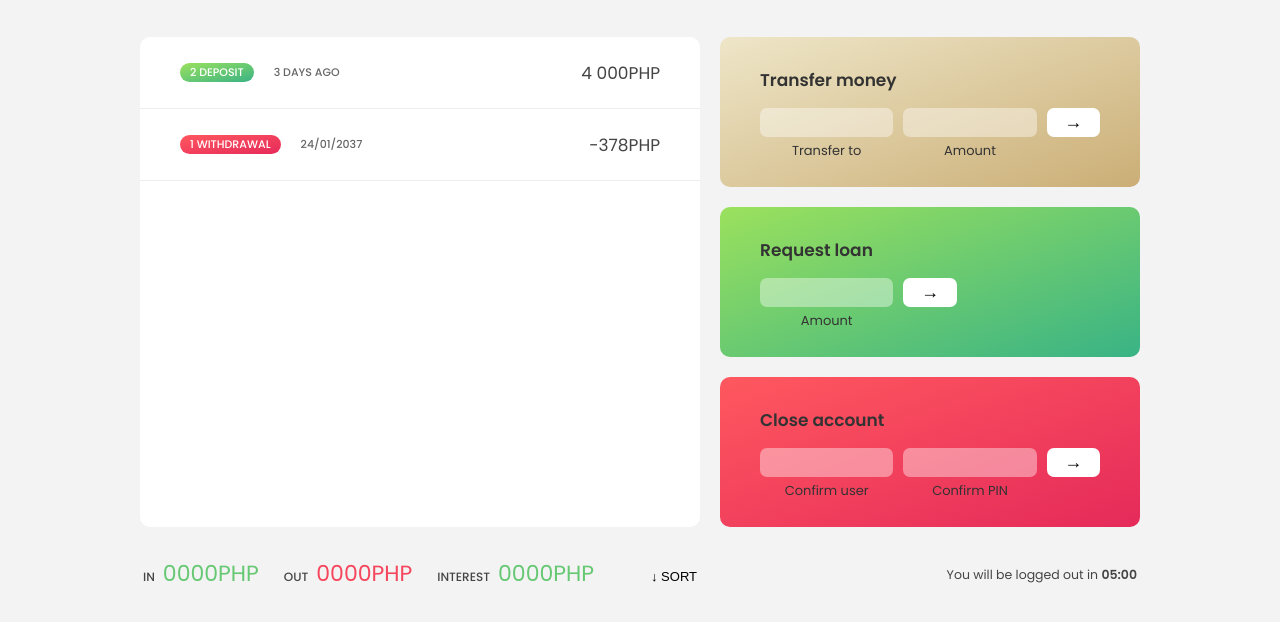
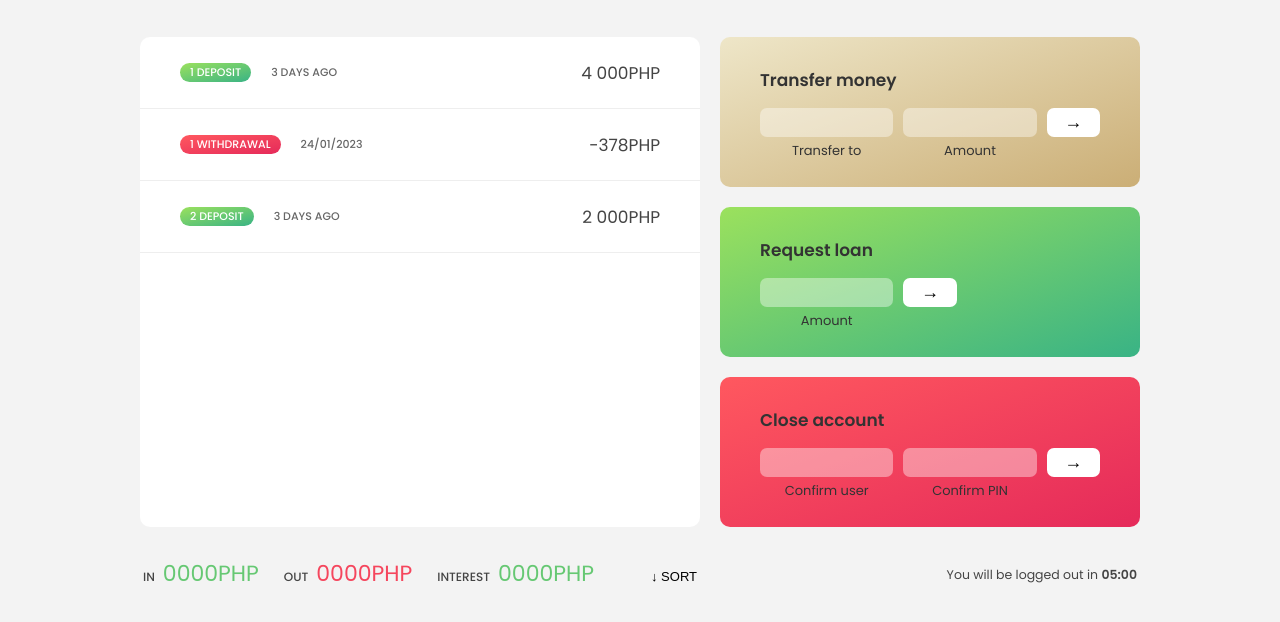
Before and after one commit to markernie03/Bankit_Project, a plain HTML site: page index.html in a window 1280 px wide. Shown: the part 168-790 px from the top of the page. Drawn offline with Linux system fonts and the light colour scheme.

Commit message:
edite html

```diff
--- a/index.html
+++ b/index.html
@@ -51,7 +51,7 @@
       <!-- MOVEMENTS -->
       <div class="movements">
         <div class="movements__row">
-          <div class="movements__type movements__type--deposit">2 deposit</div>
+          <div class="movements__type movements__type--deposit">1 deposit</div>
           <div class="movements__date">3 days ago</div>
           <div class="movements__value">4 000PHP</div>
         </div>
@@ -59,8 +59,13 @@
           <div class="movements__type movements__type--withdrawal">
             1 withdrawal
           </div>
-          <div class="movements__date">24/01/2037</div>
+          <div class="movements__date">24/01/2023</div>
           <div class="movements__value">-378PHP</div>
+        </div>
+        <div class="movements__row">
+          <div class="movements__type movements__type--deposit">2 deposit</div>
+          <div class="movements__date">3 days ago</div>
+          <div class="movements__value">2 000PHP</div>
         </div>
       </div>
 
```
